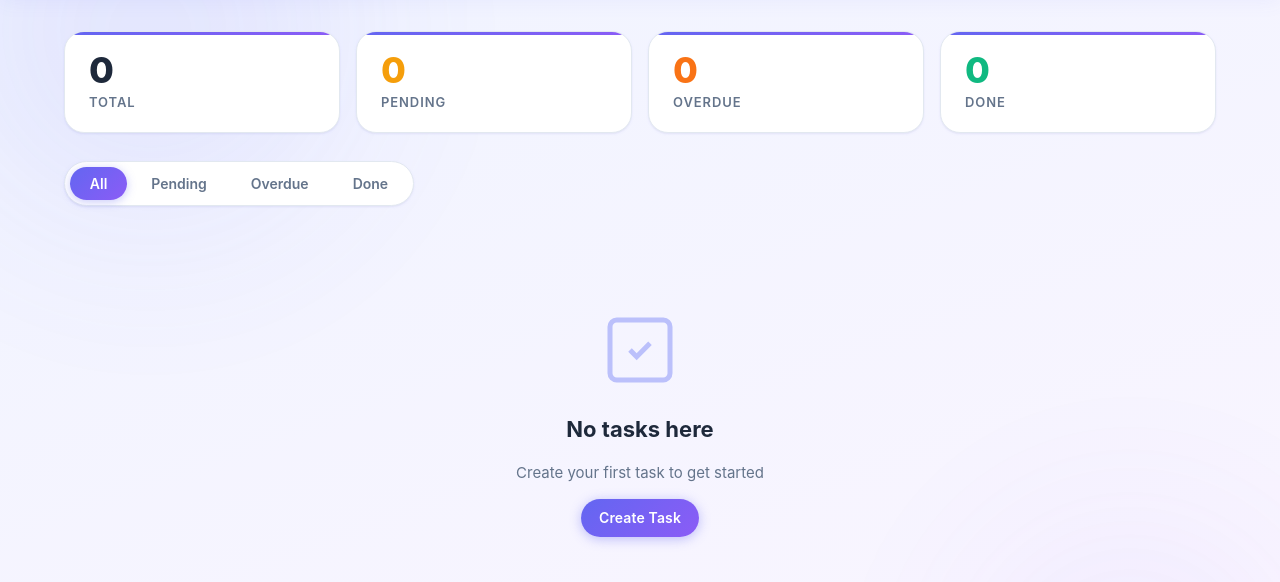
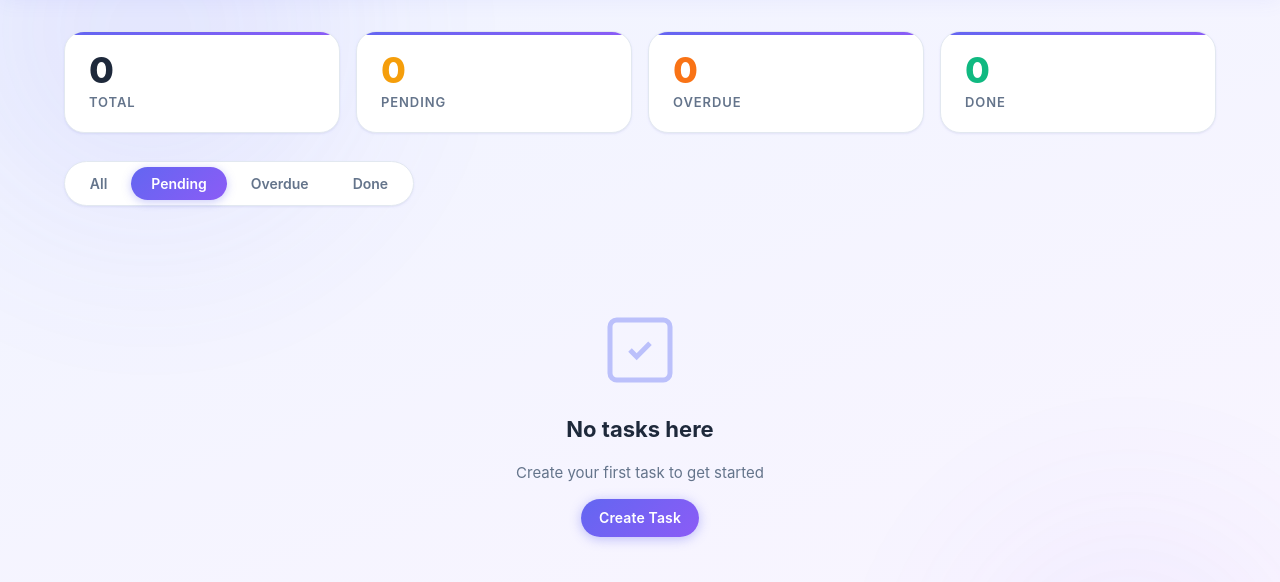
Before and after one commit to Yocheved4427/Task_Manager, a website: page public/index.html in a window 1280 px wide. Shown: the part 70-652 px from the top of the page. Drawn offline with Linux system fonts and the light colour scheme; no server answers.

Commit message:
open on pending

```diff
--- a/public/index.html
+++ b/public/index.html
@@ -67,8 +67,8 @@
 
     <!-- Filter Tabs -->
     <div class="filter-tabs" role="tablist">
-      <button class="filter-tab active" data-filter="all"     role="tab">All</button>
-      <button class="filter-tab"         data-filter="pending" role="tab">Pending</button>
+      <button class="filter-tab"        data-filter="all"     role="tab">All</button>
+      <button class="filter-tab active"   data-filter="pending" role="tab">Pending</button>
       <button class="filter-tab"         data-filter="overdue" role="tab">Overdue</button>
       <button class="filter-tab"         data-filter="done"    role="tab">Done</button>
     </div>
--- a/public/js/app.js
+++ b/public/js/app.js
@@ -3,7 +3,7 @@
 
 // ── State ────────────────────────────────────────────────────────
 let tasks          = [];
-let currentFilter  = 'all';
+let currentFilter  = 'pending';
 let editingTaskId  = null;
 let pendingRemoveImage = false;
 
```
